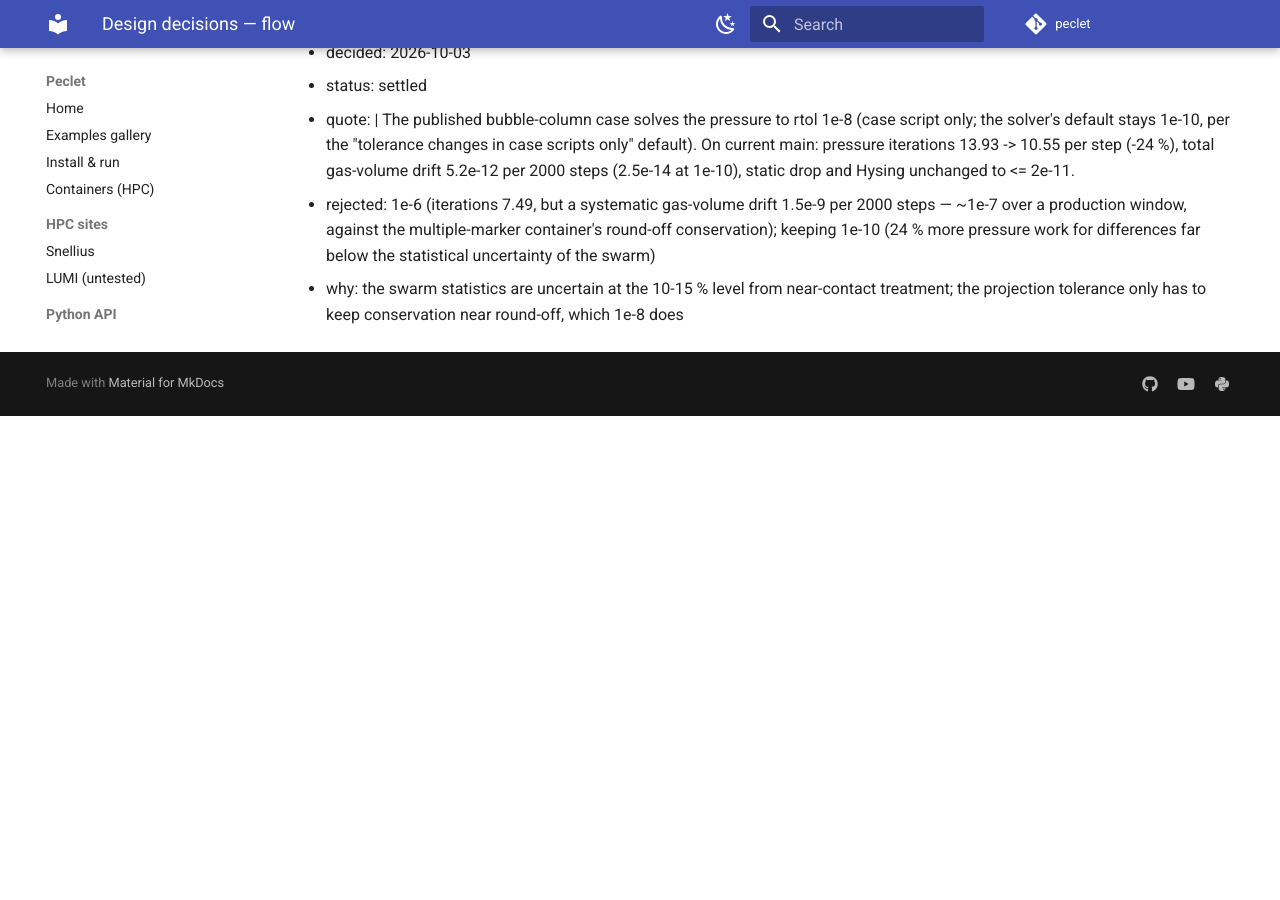
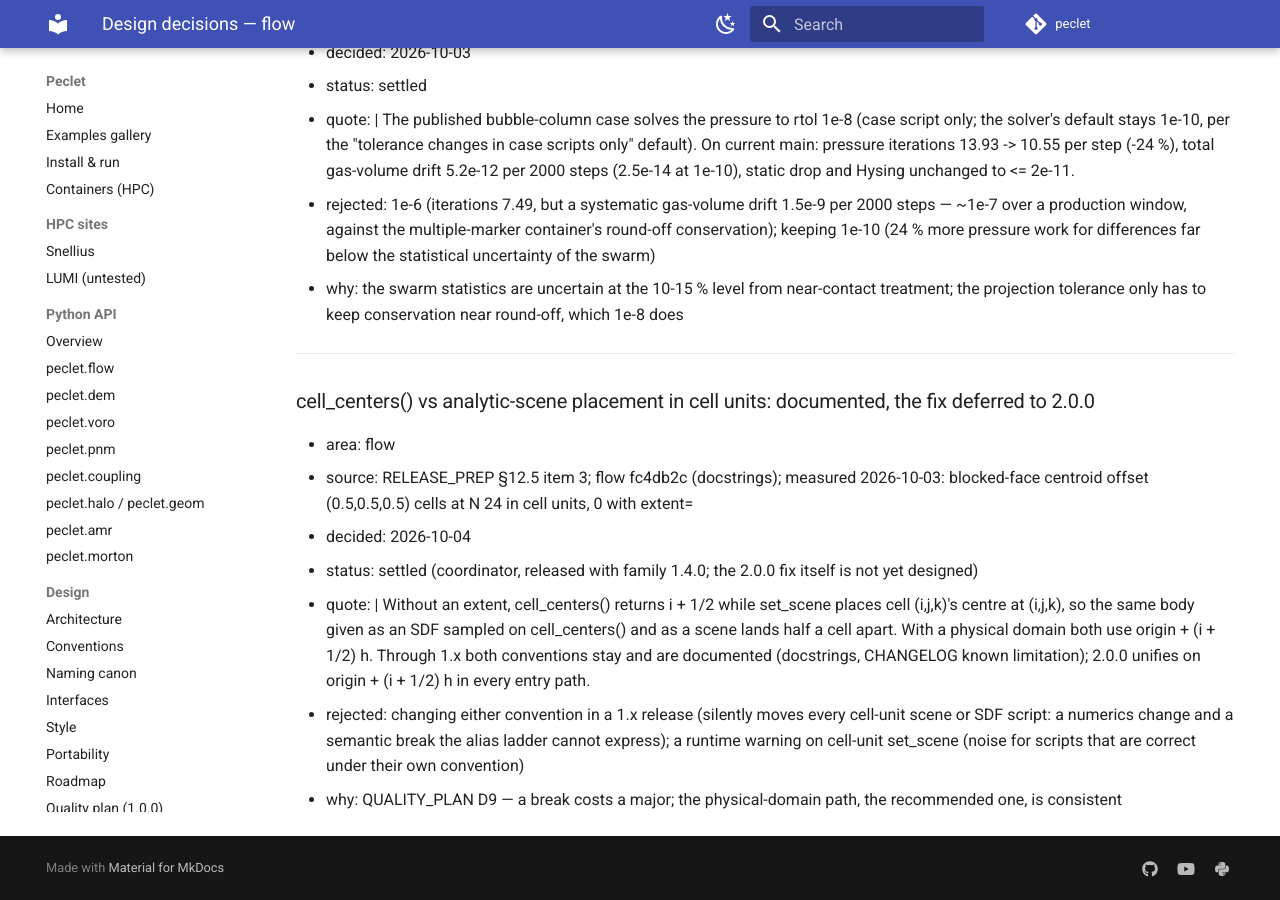
Before and after one commit to computational-chemical-engineering/peclet, an MkDocs documentation site: the page built from docs/decisions/flow.md, in a window 1280 px wide and 900 px high, scrolled down 102755 px. Built offline with MkDocs 1.6.1 and Material for MkDocs 9.7.7, drawn with Linux system fonts in a browser that asks for light colours; comment, search, counter and statistics services are not loaded; before the commit the page ends 103171 px from its top, so only the background shows below that.

Commit message:
release 1.4.0: dates 2026-10-04; register: cell_centers() cell-unit offset documented, fix deferred to 2.0.0 (605 entries)
Co-Authored-By: Claude Opus 5.5 <noreply@anthropic.com>
Claude-Session: https://claude.ai/code/session_015fNTZgmz6U1bv2MRTM3bbF

```diff
--- a/docs/decisions/flow.md
+++ b/docs/decisions/flow.md
@@ -3654,3 +3654,18 @@ Do not reverse an entry here without recording a new decision that supersedes it
     statistical uncertainty of the swarm)
 - why: the swarm statistics are uncertain at the 10-15 % level from near-contact treatment; the
     projection tolerance only has to keep conservation near round-off, which 1e-8 does
+
+---
+
+### cell_centers() vs analytic-scene placement in cell units: documented, the fix deferred to 2.0.0
+- area: flow
+- source: RELEASE_PREP §12.5 item 3; flow fc4db2c (docstrings); measured 2026-10-03: blocked-face centroid offset (0.5,0.5,0.5) cells at N 24 in cell units, 0 with extent=
+- decided: 2026-10-04
+- status: settled (coordinator, released with family 1.4.0; the 2.0.0 fix itself is not yet designed)
+- quote: |
+    Without an extent, cell_centers() returns i + 1/2 while set_scene places cell (i,j,k)'s centre at (i,j,k),
+    so the same body given as an SDF sampled on cell_centers() and as a scene lands half a cell apart. With a
+    physical domain both use origin + (i + 1/2) h. Through 1.x both conventions stay and are documented
+    (docstrings, CHANGELOG known limitation); 2.0.0 unifies on origin + (i + 1/2) h in every entry path.
+- rejected: changing either convention in a 1.x release (silently moves every cell-unit scene or SDF script: a numerics change and a semantic break the alias ladder cannot express); a runtime warning on cell-unit set_scene (noise for scripts that are correct under their own convention)
+- why: QUALITY_PLAN D9 — a break costs a major; the physical-domain path, the recommended one, is consistent
```
Also changed, not shown: CHANGELOG.md (+1 -1 lines), CLAUDE.md (+1 -1 lines), docs/DECISIONS.md (+2 -1 lines), 1 other file.
